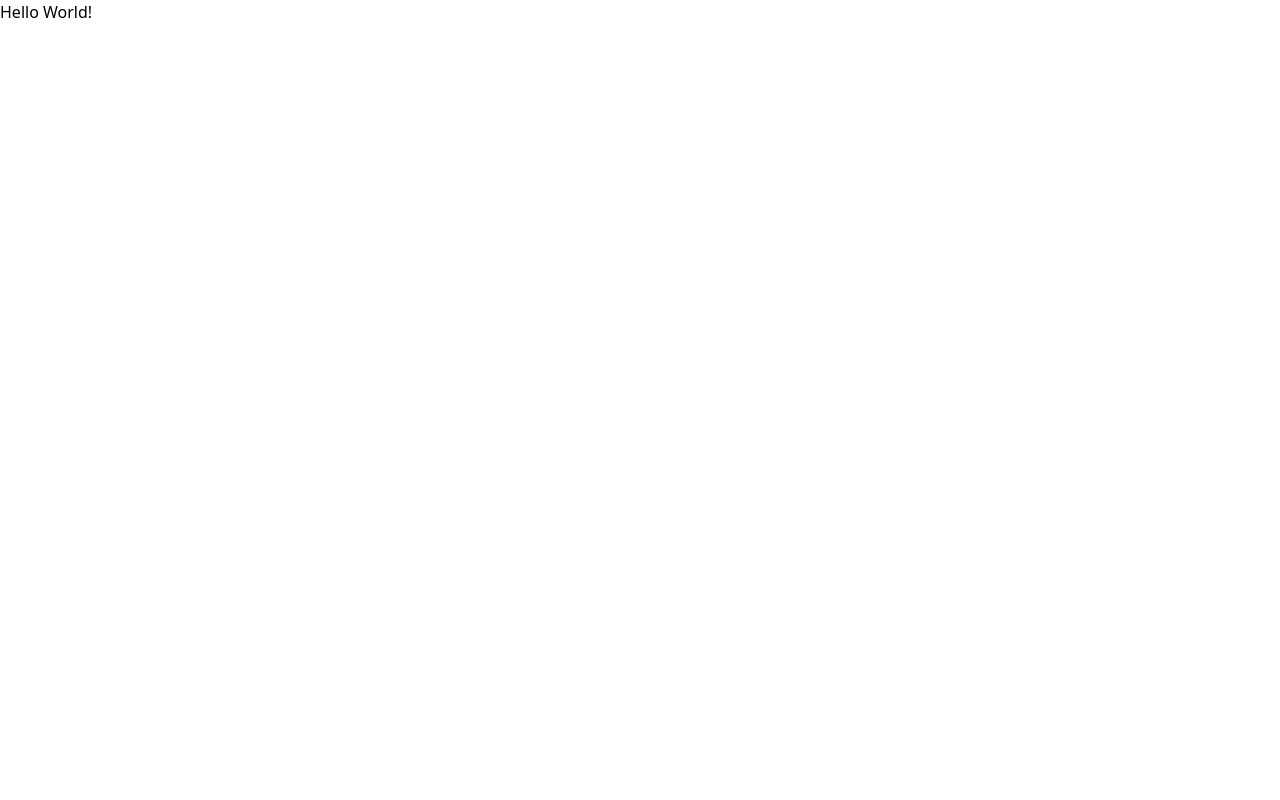
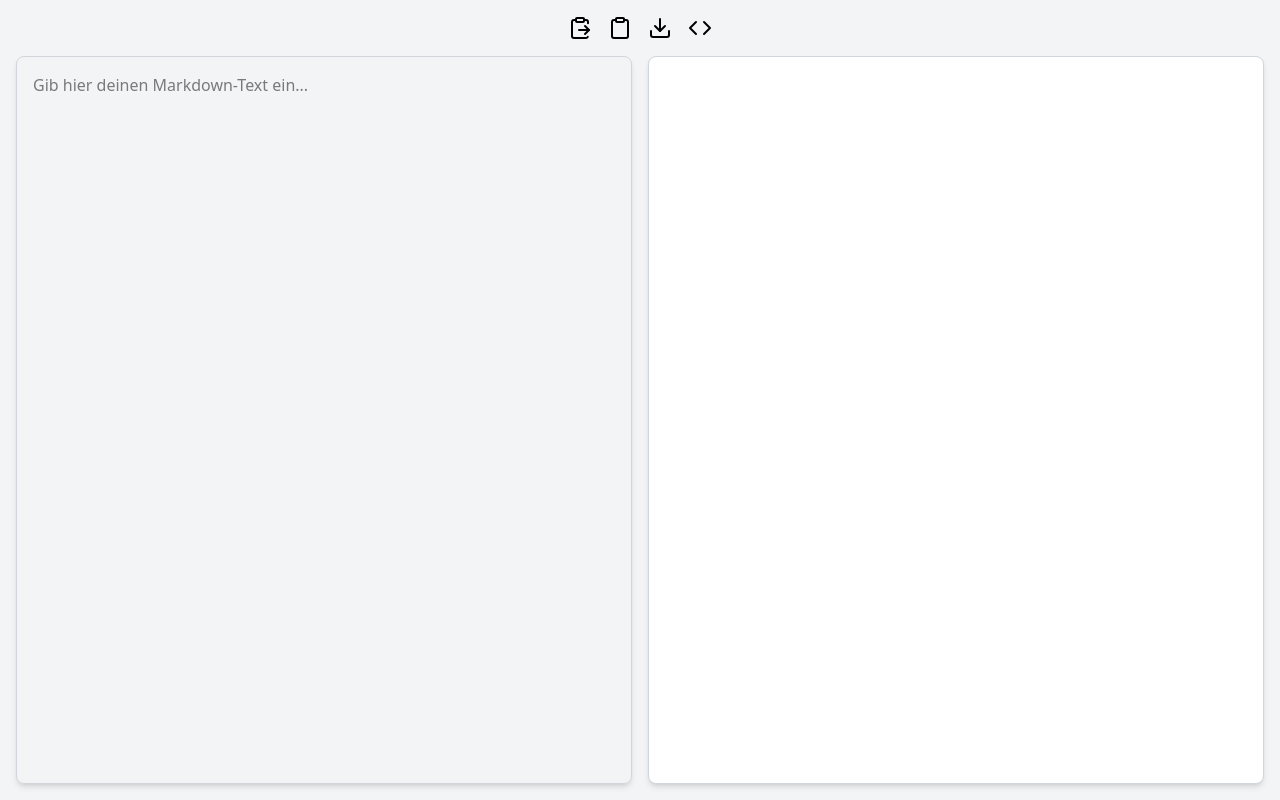
Before and after one commit to Erik-Donath/markdown-renderer, a React (Vite) app: page / in a window 1280 px wide. Built offline with nearby package versions, Linux system fonts and the light colour scheme.

Commit message:
Added Styling and base structure

```diff
--- a/package.json
+++ b/package.json
@@ -14,6 +14,7 @@
   },
   "dependencies": {
     "@tailwindcss/vite": "^4.0.17",
+    "lucide-react": "^0.485.0",
     "react": "^18.3.1",
     "react-dom": "^18.3.1",
     "tailwindcss": "^4.0.17"
--- /dev/null
+++ b/src/App.tsx
@@ -0,0 +1,65 @@
+import React, { useState } from "react";
+import {
+  Clipboard,
+  Download,
+  Code,
+  ClipboardPaste as Paste,
+} from "lucide-react";
+
+export default function App() {
+  const [text, setText] = useState("");
+
+  const copyToClipboard = () => navigator.clipboard.writeText(text);
+  const pasteFromClipboard = async () =>
+    setText(await navigator.clipboard.readText());
+  const downloadAsPng = () => alert("Download als PNG wird hier implementiert");
+  const copyHtml = () => alert("HTML Kopieren wird hier implementiert");
+
+  return (
+    <div className="flex flex-col h-screen p-4 bg-gray-100">
+      <div className="flex justify-center gap-4 mb-4">
+        <button
+          onClick={pasteFromClipboard}
+          className="tooltip"
+          data-tooltip="Einfügen"
+        >
+          <Paste className="w-6 h-6" />
+        </button>
+        <button
+          onClick={copyToClipboard}
+          className="tooltip"
+          data-tooltip="Kopieren"
+        >
+          <Clipboard className="w-6 h-6" />
+        </button>
+        <button
+          onClick={downloadAsPng}
+          className="tooltip"
+          data-tooltip="Download PNG"
+        >
+          <Download className="w-6 h-6" />
+        </button>
+        <button
+          onClick={copyHtml}
+          className="tooltip"
+          data-tooltip="HTML Kopieren"
+        >
+          <Code className="w-6 h-6" />
+        </button>
+      </div>
+
+      <div className="flex flex-grow gap-4">
+        <textarea
+          className="w-1/2 p-4 rounded-lg border border-gray-300 shadow-md resize-none"
+          placeholder="Gib hier deinen Markdown-Text ein..."
+          value={text}
+          onChange={(e) => setText(e.target.value)}
+        />
+
+        <div className="w-1/2 p-4 rounded-lg border border-gray-300 shadow-md bg-white">
+          {text}
+        </div>
+      </div>
+    </div>
+  );
+}
--- a/src/main.jsx
+++ b/src/main.jsx
@@ -1,9 +1,10 @@
 import { StrictMode } from 'react'
 import { createRoot } from 'react-dom/client'
 import './index.css'
+import App from './App.tsx'
 
 createRoot(document.getElementById('root')).render(
   <StrictMode>
-    <h1>Hello World!</h1>
+    <App></App>
   </StrictMode>,
 )
--- /dev/null
+++ b/tailwind.config.js
@@ -0,0 +1,8 @@
+/** @type {import('tailwindcss').Config} */
+export default {
+    content: ["./index.html", "./src/**/*.{js,ts,jsx,tsx}"],
+    theme: {
+      extend: {},
+    },
+    plugins: [],
+};
```
Also changed, not shown: 1 other file (tests, documents, lock files or other folders).
